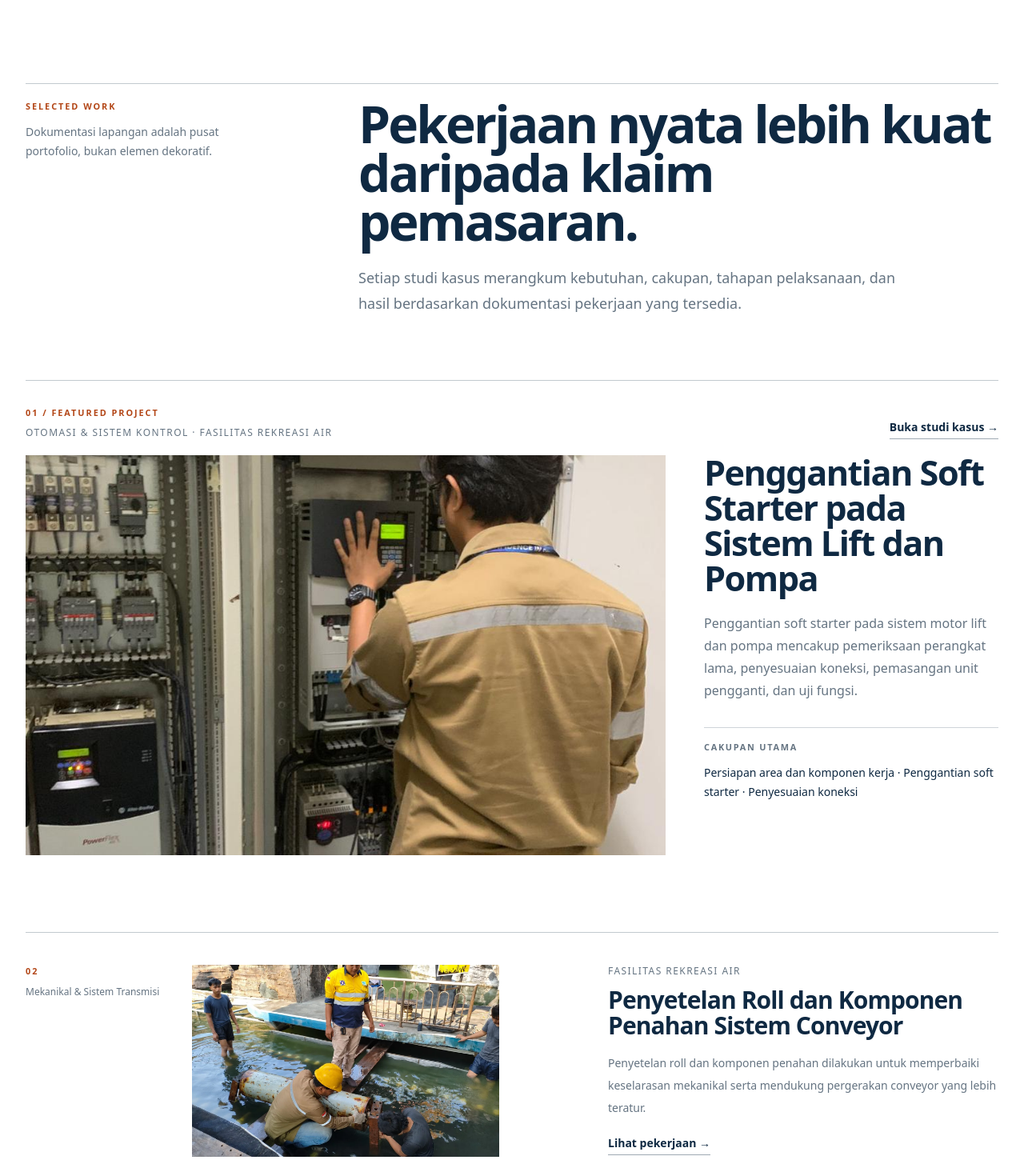
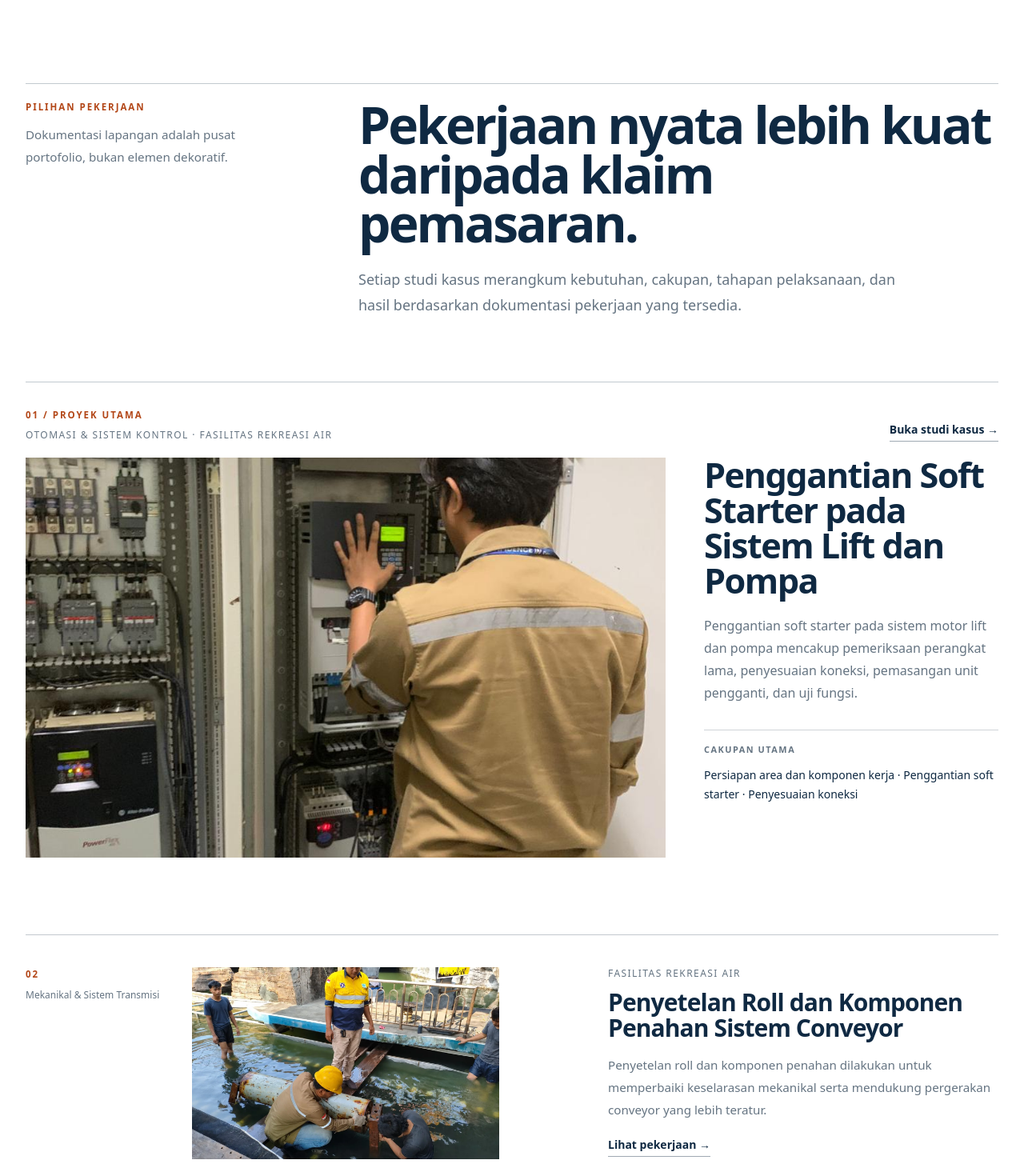
Before and after one commit to mikaelzo-blip/cbl-immersive-web-blueprint, a Next.js app: page / in a window 1280 px wide. Shown: the part 3960-5430 px from the top of the page at 80% size. Built offline with nearby package versions, Linux system fonts and the light colour scheme; no server answers.

Commit message:
style: refine homepage portfolio microcopy

```diff
--- a/src/components/sections/PortfolioSection.tsx
+++ b/src/components/sections/PortfolioSection.tsx
@@ -15,17 +15,17 @@ export function PortfolioSection() {
       <Container>
         <div className="grid grid-cols-1 gap-6 border-t border-[#0F2942]/25 pt-5 lg:grid-cols-12 lg:gap-8">
           <div className="lg:col-span-3">
-            <p className="text-[0.68rem] font-semibold uppercase tracking-[0.18em] text-[#B34718]">Selected work</p>
-            <p className="mt-3 max-w-[17rem] text-sm leading-6 text-[#657482]">
+            <p className="text-[0.72rem] font-semibold uppercase tracking-[0.17em] text-[#B34718]">Pilihan pekerjaan</p>
+            <p className="mt-3 max-w-[18rem] text-[0.95rem] leading-7 text-[#657482]">
               Dokumentasi lapangan adalah pusat portofolio, bukan elemen dekoratif.
             </p>
           </div>
 
           <div className="lg:col-span-8 lg:col-start-5">
-            <h2 className="max-w-4xl text-[clamp(2.7rem,5vw,5.5rem)] font-semibold leading-[0.95] tracking-[-0.045em]">
+            <h2 className="max-w-4xl text-[clamp(2.45rem,5vw,5.2rem)] font-semibold leading-[0.96] tracking-[-0.045em]">
               Pekerjaan nyata lebih kuat daripada klaim pemasaran.
             </h2>
-            <p className="mt-6 max-w-2xl text-base leading-7 text-[#657482] sm:text-lg sm:leading-8">
+            <p className="mt-6 max-w-2xl text-[0.98rem] leading-7 text-[#657482] sm:text-lg sm:leading-8">
               Setiap studi kasus merangkum kebutuhan, cakupan, tahapan pelaksanaan, dan hasil berdasarkan dokumentasi pekerjaan yang tersedia.
             </p>
           </div>
@@ -34,7 +34,7 @@ export function PortfolioSection() {
         <article className="mt-14 border-t border-[#0F2942]/25 pt-6 md:mt-20 md:pt-8">
           <div className="mb-5 flex items-end justify-between gap-6">
             <div>
-              <p className="text-[0.68rem] font-semibold uppercase tracking-[0.18em] text-[#B34718]">01 / Featured project</p>
+              <p className="text-[0.72rem] font-semibold uppercase tracking-[0.17em] text-[#B34718]">01 / Proyek utama</p>
               <p className="mt-2 text-xs uppercase tracking-[0.12em] text-[#657482]">
                 {leadProject.categoryLabel} · {leadProject.sector}
               </p>
@@ -69,10 +69,10 @@ export function PortfolioSection() {
                   {leadProject.title}
                 </Link>
               </h3>
-              <p className="mt-5 text-sm leading-7 text-[#657482] sm:text-base">{leadProject.summary}</p>
+              <p className="mt-5 text-[0.95rem] leading-7 text-[#657482] sm:text-base">{leadProject.summary}</p>
 
               <div className="mt-8 border-t border-[#0F2942]/20 pt-4">
-                <p className="text-[0.68rem] font-semibold uppercase tracking-[0.16em] text-[#657482]">Cakupan utama</p>
+                <p className="text-[0.68rem] font-semibold uppercase tracking-[0.14em] text-[#657482]">Cakupan utama</p>
                 <p className="mt-3 text-sm leading-6">{leadProject.scope.slice(0, 3).join(' · ')}</p>
               </div>
 
@@ -96,7 +96,7 @@ export function PortfolioSection() {
                 className="grid grid-cols-1 gap-6 border-t border-[#0F2942]/25 py-8 md:grid-cols-12 md:gap-8 md:py-10"
               >
                 <div className="md:col-span-2">
-                  <p className="text-[0.68rem] font-semibold uppercase tracking-[0.18em] text-[#B34718]">{projectNumber}</p>
+                  <p className="text-[0.72rem] font-semibold uppercase tracking-[0.17em] text-[#B34718]">{projectNumber}</p>
                   <p className="mt-2 text-xs leading-5 text-[#657482]">{project.categoryLabel}</p>
                 </div>
 
@@ -121,7 +121,7 @@ export function PortfolioSection() {
                       {project.title}
                     </Link>
                   </h3>
-                  <p className="mt-4 max-w-xl text-sm leading-7 text-[#657482]">{project.summary}</p>
+                  <p className="mt-4 max-w-xl text-[0.95rem] leading-7 text-[#657482]">{project.summary}</p>
                   <Link
                     href={`/proyek/${project.slug}`}
                     className="mt-5 inline-flex border-b border-[#0F2942]/40 pb-1 text-sm font-semibold transition-colors hover:border-[#0F2942]"
```
